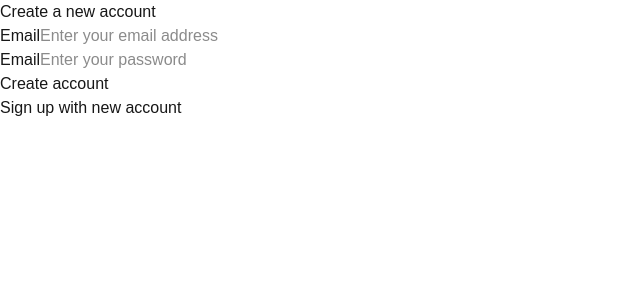
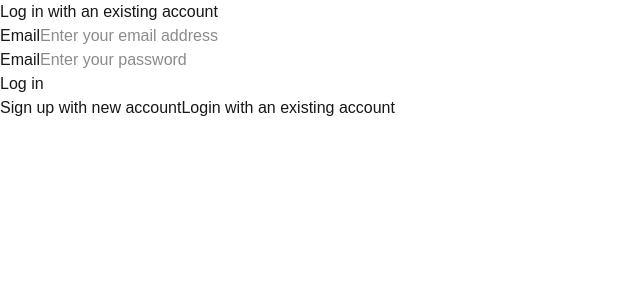
Before and after one commit to Kartagia/arm5spelldesigner-next, a Next.js app: page /login in a window 1280 px wide. Shown: the top 300 px of the page, without its empty margins (0-640 px from the left). Built offline with nearby package versions, Linux system fonts and the light colour scheme.

Commit message:
route: login page
The login page fails to use PG database.

Changes to be committed:
	modified:   src/app/login/page.tsx
    - The login page.
    - onModeChange to alter the current mode.

	modified:   src/lib/db.ts
    - set database not a server file.

```diff
--- a/src/app/login/page.tsx
+++ b/src/app/login/page.tsx
@@ -1,6 +1,7 @@
 "use client";
 import { signup, login, ErrorStruct, LoginFormState } from '@/actions/auth.actions'
 import { EmailField, PasswordField } from '@/lib/auth';
+import { redirect } from 'next/navigation';
 import Link from 'next/link';
 import { useId, useState } from 'react';
 import { useFormState } from 'react-dom';
@@ -62,7 +63,19 @@ export function LoginComponent({ mode = "signup", origin="/", action=signup,
                 </div>
                 <div className="actionbar"><button type="submit" name="submit">{caption}</button></div>
             </main>
-            <footer><Link href="/login?mode=signup">Sign up with new account</Link></footer>
+            <footer><a onClick={(e) => {
+                if (onModeChange) {
+                    onModeChange("signup");
+                } else {
+                    redirect("/login?mode=signup");
+                }
+            }}>Sign up with new account</a><a onClick={(e) => {
+                if (onModeChange) {
+                    onModeChange("login");
+                } else {
+                    redirect("/login?mode=login");
+                }
+            }}>Login with an existing account</a></footer>
         </div>
     </form>);
 }
@@ -72,7 +85,7 @@ export function LoginComponent({ mode = "signup", origin="/", action=signup,
  * @param param0
  * @returns The JSX React content of the page.
  */
-export default function LoginPage({ mode = "signup", origin="/"}: LoginProperties) {
+export default function LoginPage({ mode = "login", origin="/"}: LoginProperties) {
     /**
      * @todo Add getting the origin and mode from internal state.
      */
--- a/src/lib/db.ts
+++ b/src/lib/db.ts
@@ -1,4 +1,3 @@
-"use server";
 import pg, { Connection, Pool, PoolClient, PoolOptions, QueryResult, QueryResultRow } from 'pg';
 
 /**
```
